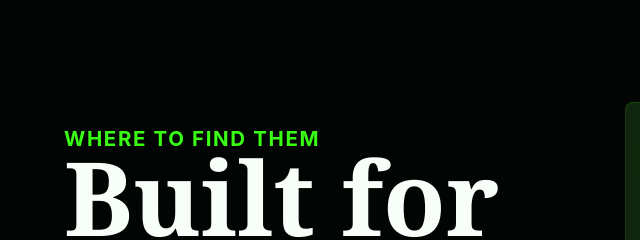
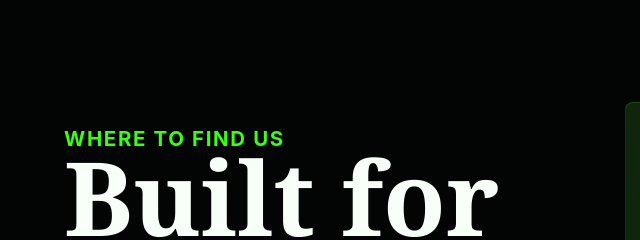
Before and after one commit to wisealf33/balassones-pizza, a plain HTML site: page index.html in a window 1280 px wide. Shown: the part 900-1140 px from the top of the page, 0-640 px from the left. Drawn offline with Linux system fonts and the light colour scheme.

Commit message:
Update events section wording

```diff
--- a/index.html
+++ b/index.html
@@ -72,7 +72,7 @@
 
       <section class="section intro" id="events">
         <div class="intro-heading">
-          <p class="eyebrow">Where to find them</p>
+          <p class="eyebrow">Where to find us</p>
           <h2>Built for busy event days.</h2>
           <p>
             From festival lines to private parties, Balassone's Pizza is set up
```
